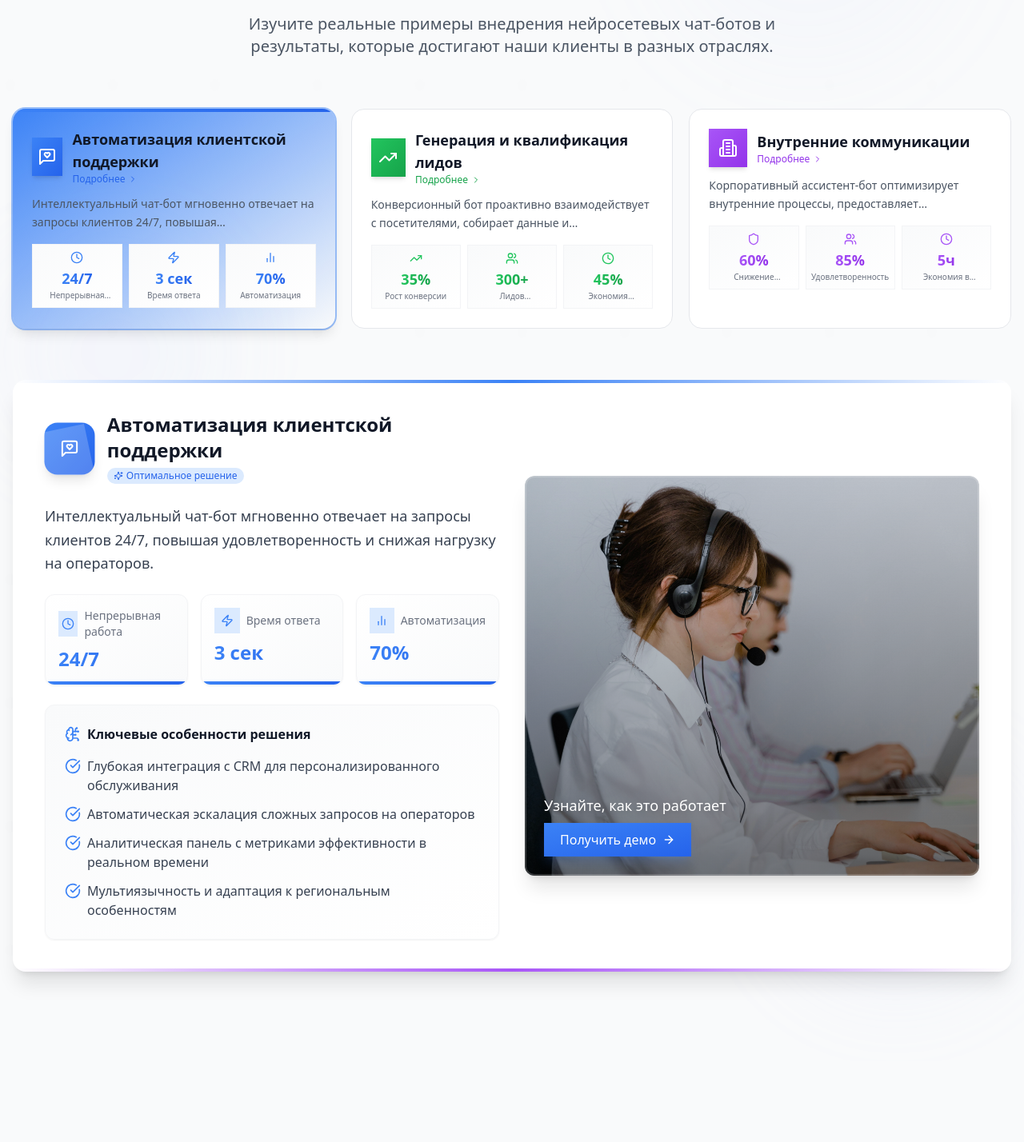
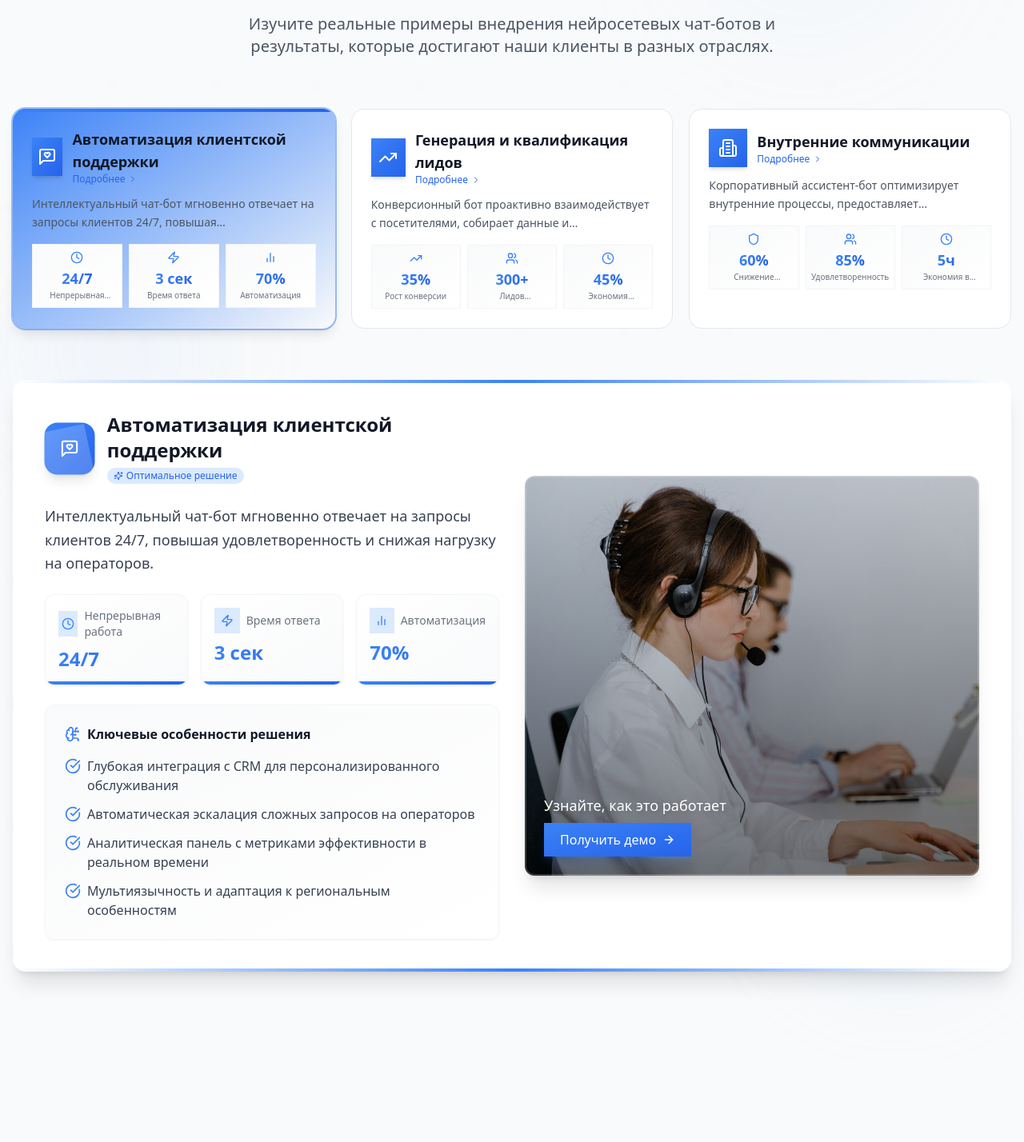
Before and after one commit to Neuropolis-ai/site, a Next.js app: page /chat-bots in a window 1280 px wide. Shown: the part 4873-6301 px from the top of the page at 80% size. Built offline with nearby package versions, Linux system fonts and the light colour scheme.

Commit message:
Привел все цвета в компоненте ChatBotsUseCases к единой синей гамме и исправил ошибку в анимации

```diff
--- a/src/components/chat-bots/ChatBotsUseCases.tsx
+++ b/src/components/chat-bots/ChatBotsUseCases.tsx
@@ -54,12 +54,12 @@ export default function ChatBotsUseCases() {
       transition: {
         duration: 3,
         repeat: Infinity,
-        repeatType: "loop",
+        repeatType: "loop" as const,
       },
     },
   };
 
-  // Улучшенные данные о кейсах использования чат-ботов
+  // Улучшенные данные о кейсах использования чат-ботов с единой синей цветовой схемой
   const useCases = [
     {
       title: "Автоматизация клиентской поддержки",
@@ -123,9 +123,9 @@ export default function ChatBotsUseCases() {
       ],
       image: "/assets/images/callcenter.jpg",
       icon: <TrendingUp />,
-      color: "green",
-      gradient: "from-green-500 to-green-600",
-      darkGradient: "from-green-600/20 to-green-800/20",
+      color: "blue",
+      gradient: "from-blue-500 to-blue-600",
+      darkGradient: "from-blue-600/20 to-blue-800/20",
     },
     {
       title: "Внутренние коммуникации",
@@ -156,9 +156,9 @@ export default function ChatBotsUseCases() {
       ],
       image: "/assets/images/ai-consultation.jpg",
       icon: <Building2 />,
-      color: "purple",
-      gradient: "from-purple-500 to-purple-600",
-      darkGradient: "from-purple-600/20 to-purple-800/20",
+      color: "blue",
+      gradient: "from-blue-500 to-blue-600",
+      darkGradient: "from-blue-600/20 to-blue-800/20",
     },
   ];
 
@@ -172,15 +172,15 @@ export default function ChatBotsUseCases() {
 
       {/* Трехмерные градиентные элементы */}
       <div
-        className="absolute -top-20 right-20 w-96 h-96 bg-gradient-to-br from-blue-200/10 to-indigo-300/10 dark:from-blue-500/10 dark:to-indigo-600/10 rounded-full blur-3xl -z-5 animate-pulse"
+        className="absolute -top-20 right-20 w-96 h-96 bg-gradient-to-br from-blue-200/10 to-blue-300/10 dark:from-blue-500/10 dark:to-blue-600/10 rounded-full blur-3xl -z-5 animate-pulse"
         style={{ animationDuration: "15s" }}
       ></div>
       <div
-        className="absolute top-1/3 left-0 w-72 h-72 bg-gradient-to-tr from-purple-200/10 to-blue-300/10 dark:from-purple-500/10 dark:to-blue-600/10 rounded-full blur-3xl -z-5 animate-pulse"
+        className="absolute top-1/3 left-0 w-72 h-72 bg-gradient-to-tr from-blue-200/10 to-blue-300/10 dark:from-blue-500/10 dark:to-blue-600/10 rounded-full blur-3xl -z-5 animate-pulse"
         style={{ animationDuration: "20s", animationDelay: "3s" }}
       ></div>
       <div
-        className="absolute bottom-20 right-0 w-80 h-80 bg-gradient-to-tl from-blue-200/10 to-purple-300/10 dark:from-blue-500/10 dark:to-purple-600/10 rounded-full blur-3xl -z-5 animate-pulse"
+        className="absolute bottom-20 right-0 w-80 h-80 bg-gradient-to-tl from-blue-200/10 to-blue-300/10 dark:from-blue-500/10 dark:to-blue-600/10 rounded-full blur-3xl -z-5 animate-pulse"
         style={{ animationDuration: "18s", animationDelay: "5s" }}
       ></div>
 
@@ -223,7 +223,7 @@ export default function ChatBotsUseCases() {
           {/* Бейдж с улучшенной типографикой */}
           <motion.div
             variants={itemVariants}
-            className="inline-flex items-center gap-2 px-4 py-1.5 rounded-full text-sm font-medium mb-4 bg-gradient-to-r from-blue-500/10 to-indigo-500/10 text-blue-600 dark:text-blue-400 border border-blue-200/50 dark:border-blue-700/50 backdrop-blur-sm shadow-sm"
+            className="inline-flex items-center gap-2 px-4 py-1.5 rounded-full text-sm font-medium mb-4 bg-gradient-to-r from-blue-500/10 to-blue-600/10 text-blue-600 dark:text-blue-400 border border-blue-200/50 dark:border-blue-700/50 backdrop-blur-sm shadow-sm"
           >
             <div className="flex items-center justify-center w-5 h-5 rounded-full bg-blue-500 dark:bg-blue-600 text-white">
               <Search className="w-3 h-3" />
@@ -391,7 +391,7 @@ export default function ChatBotsUseCases() {
 
           {/* Линии градиентного разделителя */}
           <div className="absolute top-0 left-0 w-full h-1 bg-gradient-to-r from-transparent via-blue-500 to-transparent"></div>
-          <div className="absolute bottom-0 left-0 w-full h-1 bg-gradient-to-r from-transparent via-purple-500 to-transparent"></div>
+          <div className="absolute bottom-0 left-0 w-full h-1 bg-gradient-to-r from-transparent via-blue-500 to-transparent"></div>
 
           <div className="grid grid-cols-1 lg:grid-cols-2 gap-8 p-6 md:p-8 lg:p-10">
             {/* Левая колонка - Текст и статистика */}
```
